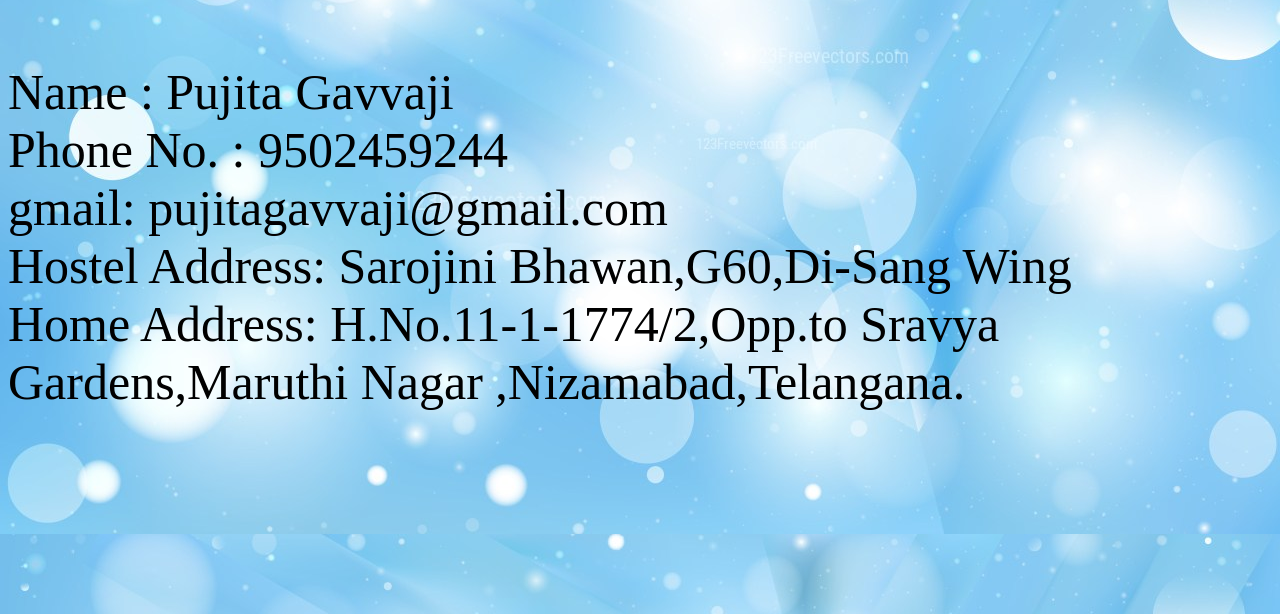
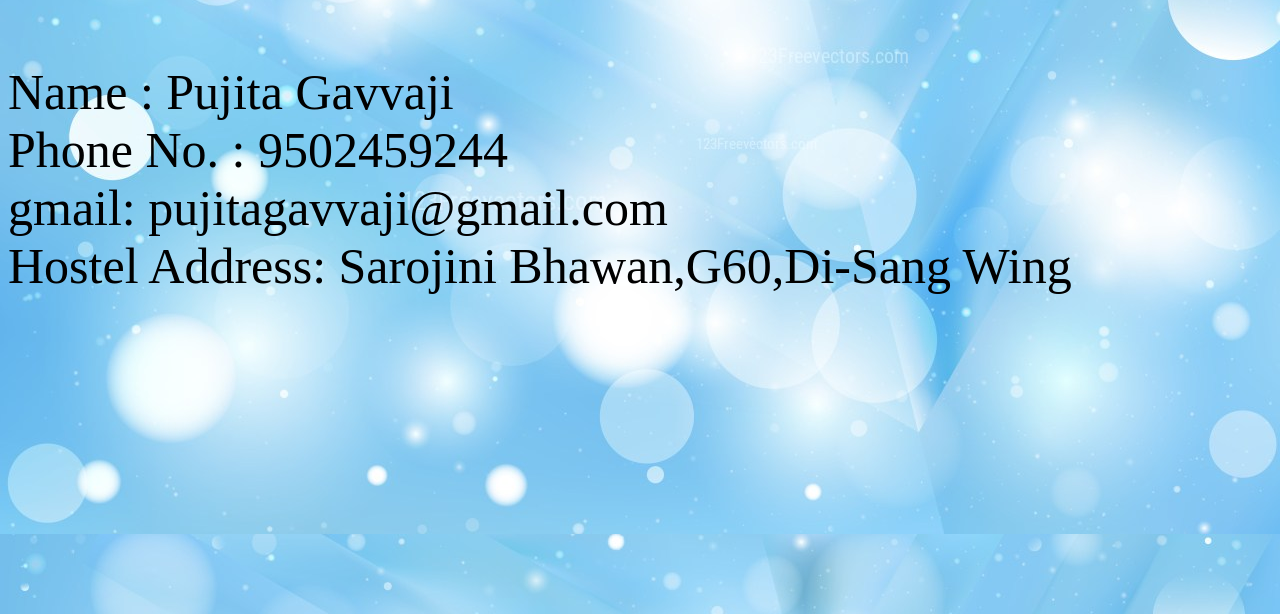
Before and after one commit to pujita19/About_me, a plain HTML site: page Contact.html in a window 1280 px wide. Shown: the part 186-800 px from the top of the page. Drawn offline with Linux system fonts and the light colour scheme.

Commit message:
Update Contact.html

```diff
--- a/Contact.html
+++ b/Contact.html
@@ -21,8 +21,7 @@
 			Name : Pujita Gavvaji<br>
 			Phone No. : 9502459244<br>
 			gmail: pujitagavvaji@gmail.com<br>
-			Hostel Address: Sarojini Bhawan,G60,Di-Sang Wing<br>
-			Home Address: H.No.11-1-1774/2,Opp.to Sravya Gardens,Maruthi Nagar ,Nizamabad,Telangana.
+			Hostel Address: Sarojini Bhawan,G60,Di-Sang Wing
 		</p></div>
 </body>
 </html>
```
